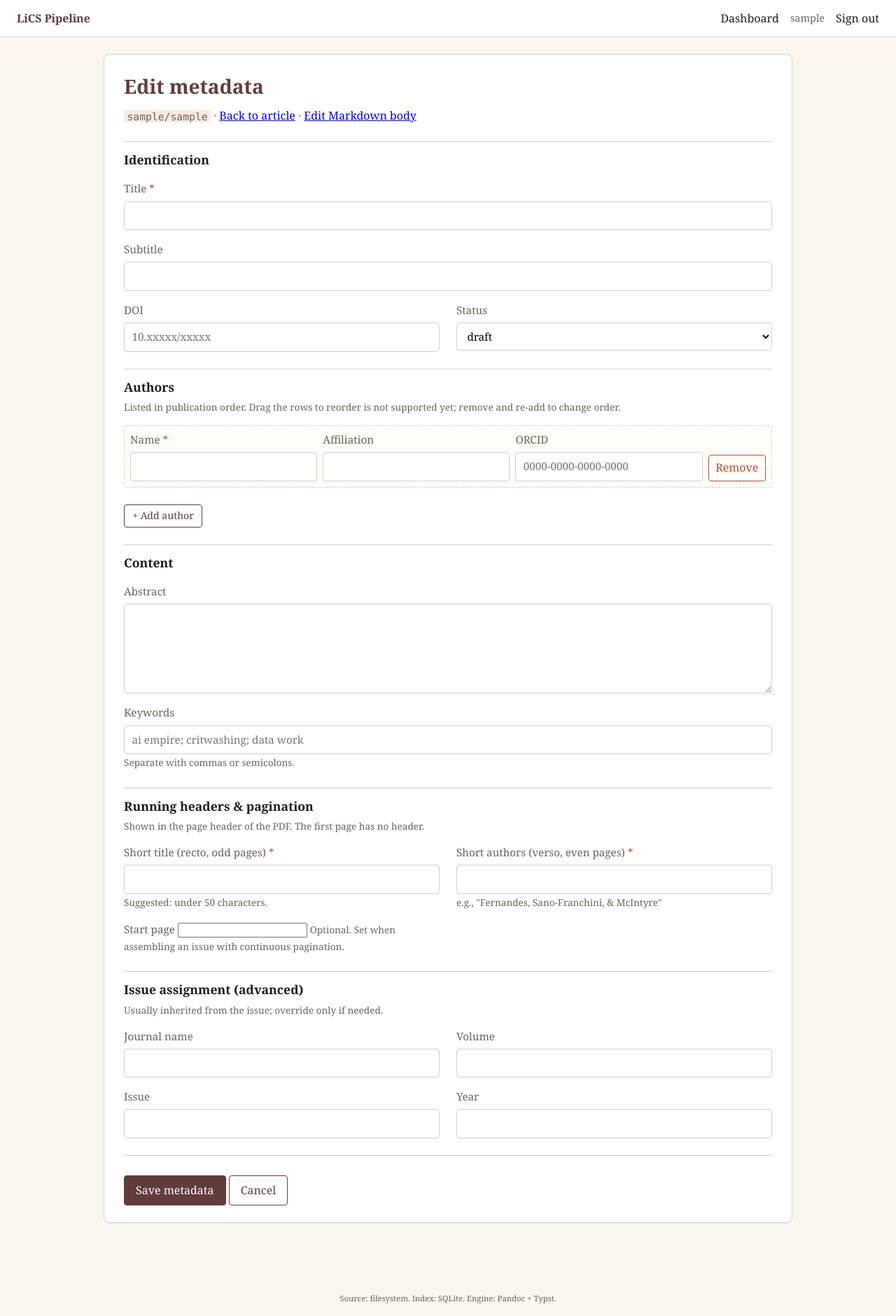
After one commit to justalewis/stylus, a Flask app: page /articles/1/metadata in a window 1280 px wide. The commit adds this page. Shown: the whole page at 70% size. Run offline with Flask 3, Linux system fonts and the light colour scheme; a user stored in the database is signed in; tables that the repository leaves empty hold one stand-in row (values such as "Sample post"); some libraries are stand-ins or nearby versions.

Commit message:
ui: dashboard upload link; form-based metadata editor
Add an Upload DOCX button next to each journal on the dashboard so
uploads are reachable in one click from the landing page.

New /articles/<id>/metadata form lets non-technical editors set title,
subtitle, DOI, status, authors (repeating rows with name / affiliation /
ORCID), abstract, keywords, short-title, short-authors, and start-page
without touching YAML. The CodeMirror Markdown editor stays available
for power users.

read_article_metadata / write_article_metadata helpers parse and
serialize the YAML front matter while preserving the body and ordering
fields canonically so files diff cleanly across saves.

Co-Authored-By: Claude Opus 4.7 (1M context) <noreply@anthropic.com>

```diff
--- a/app.py
+++ b/app.py
@@ -181,6 +181,111 @@ def register_routes(app: Flask):
             rendered_pdf=rendered_pdf,
         )
 
+    @app.route("/articles/<int:article_id>/metadata", methods=["GET", "POST"])
+    @login_required
+    def article_metadata(article_id):
+        article = db.query_one(
+            "SELECT a.*, j.slug AS journal_slug, j.name AS journal_name "
+            "FROM articles a JOIN journals j ON a.journal_id = j.id WHERE a.id = ?",
+            (article_id,),
+        )
+        if not article:
+            abort(404)
+        apath = Path(article["project_path"])
+        fm, body = conversion.read_article_metadata(apath)
+
+        if request.method == "POST":
+            updated = dict(fm)
+            for key in (
+                "title", "subtitle", "short-title", "short-authors",
+                "doi", "abstract", "status", "copyright",
+                "journal", "volume", "issue", "year",
+            ):
+                form_key = key.replace("-", "_")
+                val = request.form.get(form_key, "").strip()
+                if val:
+                    updated[key] = val
+                else:
+                    updated.pop(key, None)
+
+            page = request.form.get("start_page", "").strip()
+            if page:
+                try:
+                    updated["start-page"] = int(page)
+                except ValueError:
+                    flash("Start page must be a number.", "error")
+                    return redirect(request.url)
+            else:
+                updated.pop("start-page", None)
+
+            kw_raw = request.form.get("keywords", "").strip()
+            if kw_raw:
+                updated["keywords"] = [
+                    k.strip() for k in kw_raw.replace(";", ",").split(",") if k.strip()
+                ]
+            else:
+                updated.pop("keywords", None)
+
+            author_names = request.form.getlist("author_name")
+            author_affils = request.form.getlist("author_affiliation")
+            author_orcids = request.form.getlist("author_orcid")
+            authors: list[dict] = []
+            for i, name in enumerate(author_names):
+                name = (name or "").strip()
+                if not name:
+                    continue
+                rec: dict = {"name": name}
+                aff = (author_affils[i] if i < len(author_affils) else "").strip()
+                if aff:
+                    rec["affiliation"] = aff
+                orcid = (author_orcids[i] if i < len(author_orcids) else "").strip()
+                if orcid:
+                    rec["orcid"] = orcid
+                authors.append(rec)
+            if authors:
+                updated["author"] = authors
+            else:
+                updated.pop("author", None)
+
+            if not updated.get("title"):
+                flash("Title is required.", "error")
+                return redirect(request.url)
+            if not updated.get("short-title") or not updated.get("short-authors"):
+                flash("Short title and short authors are required for running headers.", "error")
+                return redirect(request.url)
+
+            conversion.write_article_metadata(apath, updated, body)
+            if updated.get("title") != article["title"]:
+                db.execute(
+                    "UPDATE articles SET title = ?, updated_at = CURRENT_TIMESTAMP WHERE id = ?",
+                    (updated["title"], article_id),
+                )
+            else:
+                db.execute(
+                    "UPDATE articles SET updated_at = CURRENT_TIMESTAMP WHERE id = ?",
+                    (article_id,),
+                )
+            flash("Metadata saved. Re-render to update HTML/PDF.", "success")
+            return redirect(url_for("article_home", article_id=article_id))
+
+        kw_string = ""
+        if isinstance(fm.get("keywords"), list):
+            kw_string = "; ".join(fm["keywords"])
+        elif fm.get("keywords"):
+            kw_string = str(fm["keywords"])
+
+        authors_list = fm.get("author") or []
+        if isinstance(authors_list, dict):
+            authors_list = [authors_list]
+
+        return render_template(
+            "metadata.html",
+            article=article,
+            fm=fm,
+            authors=authors_list,
+            keywords_str=kw_string,
+        )
+
     @app.route("/articles/<int:article_id>/edit", methods=["GET", "POST"])
     @login_required
     def article_edit(article_id):
--- a/static/style.css
+++ b/static/style.css
@@ -124,6 +124,8 @@ table.data tr:hover td { background: var(--accent-soft); }
 .journal-list li:last-child { border-bottom: 0; }
 .journal-list a { color: var(--fg); text-decoration: none; }
 .journal-list a:hover { color: var(--accent); }
+.journal-row { display: flex; align-items: center; justify-content: space-between; gap: 1rem; }
+.button.small { padding: 0.3rem 0.7rem; font-size: 0.88rem; }
 
 .badge {
   display: inline-block;
--- a/templates/article.html
+++ b/templates/article.html
@@ -8,7 +8,8 @@
     &middot; status: <span class="badge status-{{ article['status'] }}">{{ article['status'] }}</span>
   </p>
   <nav class="action-row">
-    <a class="button" href="{{ url_for('article_edit', article_id=article['id']) }}">Edit Markdown</a>
+    <a class="button" href="{{ url_for('article_metadata', article_id=article['id']) }}">Edit metadata</a>
+    <a class="button ghost" href="{{ url_for('article_edit', article_id=article['id']) }}">Edit Markdown</a>
     <button class="button" id="render-btn" data-href="{{ url_for('article_render', article_id=article['id']) }}">Render</button>
     {% if rendered_html %}<a class="button ghost" href="{{ url_for('serve_html', article_id=article['id']) }}" target="_blank">View HTML</a>{% endif %}
     {% if rendered_pdf %}<a class="button ghost" href="{{ url_for('serve_pdf', article_id=article['id']) }}" target="_blank">View PDF</a>{% endif %}
--- /dev/null
+++ b/templates/metadata.html
@@ -0,0 +1,170 @@
+{% extends "base.html" %}
+{% block title %}Metadata | {{ article['title'] }}{% endblock %}
+{% block head %}
+<style>
+  .field-grid { display: grid; grid-template-columns: 1fr 1fr; gap: 1rem 1.5rem; }
+  .field-grid .full { grid-column: 1 / -1; }
+  .author-row {
+    display: grid;
+    grid-template-columns: 1fr 1fr 1fr auto;
+    gap: 0.5rem;
+    align-items: end;
+    margin-bottom: 0.5rem;
+    padding: 0.5rem;
+    border: 1px dashed var(--rule);
+    border-radius: 4px;
+    background: #fffdf7;
+  }
+  .author-row .remove-btn {
+    background: transparent;
+    color: var(--warn);
+    border: 1px solid var(--warn);
+    padding: 0.35rem 0.6rem;
+  }
+  .author-row .remove-btn:hover { background: var(--warn); color: #fff; }
+  .section-divider { border-top: 1px solid var(--rule); margin: 1.5rem 0 0.75rem; padding-top: 0.75rem; }
+  .section-divider h2 { margin: 0 0 0.25rem; font-size: 1.1rem; }
+  .help-text { color: var(--muted); font-size: 0.85rem; margin-top: 0.25rem; }
+  textarea { width: 100%; min-height: 8rem; padding: 0.5rem 0.65rem; font: inherit; border: 1px solid var(--rule); border-radius: 4px; background: #fff; }
+  .required { color: var(--warn); }
+</style>
+{% endblock %}
+{% block content %}
+<section class="card">
+  <h1>Edit metadata</h1>
+  <p class="dim">
+    <code>{{ article['journal_slug'] }}/{{ article['slug'] }}</code>
+    &middot; <a href="{{ url_for('article_home', article_id=article['id']) }}">Back to article</a>
+    &middot; <a href="{{ url_for('article_edit', article_id=article['id']) }}">Edit Markdown body</a>
+  </p>
+
+  <form method="post" class="stack">
+    <div class="section-divider">
+      <h2>Identification</h2>
+    </div>
+    <div class="field-grid">
+      <label class="full">Title <span class="required">*</span>
+        <input type="text" name="title" value="{{ fm.get('title', '') }}" required />
+      </label>
+      <label class="full">Subtitle
+        <input type="text" name="subtitle" value="{{ fm.get('subtitle', '') }}" />
+      </label>
+      <label>DOI
+        <input type="text" name="doi" value="{{ fm.get('doi', '') }}" placeholder="10.xxxxx/xxxxx" />
+      </label>
+      <label>Status
+        <select name="status">
+          {% set current_status = fm.get('status', 'draft') %}
+          <option value="draft"     {% if current_status == 'draft' %}selected{% endif %}>draft</option>
+          <option value="revising"  {% if current_status == 'revising' %}selected{% endif %}>revising</option>
+          <option value="final"     {% if current_status == 'final' %}selected{% endif %}>final</option>
+          <option value="published" {% if current_status == 'published' %}selected{% endif %}>published</option>
+        </select>
+      </label>
+    </div>
+
+    <div class="section-divider">
+      <h2>Authors</h2>
+      <p class="help-text">Listed in publication order. Drag the rows to reorder is not supported yet; remove and re-add to change order.</p>
+    </div>
+    <div id="authors-list">
+      {% if authors %}
+        {% for a in authors %}
+        <div class="author-row">
+          <label>Name <span class="required">*</span>
+            <input type="text" name="author_name" value="{{ a.name if a is mapping else a }}" required />
+          </label>
+          <label>Affiliation
+            <input type="text" name="author_affiliation" value="{{ a.affiliation if a is mapping and a.affiliation else '' }}" />
+          </label>
+          <label>ORCID
+            <input type="text" name="author_orcid" value="{{ a.orcid if a is mapping and a.orcid else '' }}" placeholder="0000-0000-0000-0000" />
+          </label>
+          <button type="button" class="remove-btn" onclick="this.closest('.author-row').remove()">Remove</button>
+        </div>
+        {% endfor %}
+      {% else %}
+        <div class="author-row">
+          <label>Name <span class="required">*</span><input type="text" name="author_name" required /></label>
+          <label>Affiliation<input type="text" name="author_affiliation" /></label>
+          <label>ORCID<input type="text" name="author_orcid" placeholder="0000-0000-0000-0000" /></label>
+          <button type="button" class="remove-btn" onclick="this.closest('.author-row').remove()">Remove</button>
+        </div>
+      {% endif %}
+    </div>
+    <button type="button" class="button ghost small" id="add-author-btn">+ Add author</button>
+
+    <div class="section-divider">
+      <h2>Content</h2>
+    </div>
+    <label class="full">Abstract
+      <textarea name="abstract">{{ fm.get('abstract', '') }}</textarea>
+    </label>
+    <label>Keywords
+      <input type="text" name="keywords" value="{{ keywords_str }}" placeholder="ai empire; critwashing; data work" />
+      <span class="help-text">Separate with commas or semicolons.</span>
+    </label>
+
+    <div class="section-divider">
+      <h2>Running headers &amp; pagination</h2>
+      <p class="help-text">Shown in the page header of the PDF. The first page has no header.</p>
+    </div>
+    <div class="field-grid">
+      <label>Short title (recto, odd pages) <span class="required">*</span>
+        <input type="text" name="short_title" value="{{ fm.get('short-title', '') }}" required />
+        <span class="help-text">Suggested: under 50 characters.</span>
+      </label>
+      <label>Short authors (verso, even pages) <span class="required">*</span>
+        <input type="text" name="short_authors" value="{{ fm.get('short-authors', '') }}" required />
+        <span class="help-text">e.g., "Fernandes, Sano-Franchini, &amp; McIntyre"</span>
+      </label>
+      <label>Start page
+        <input type="number" name="start_page" value="{{ fm.get('start-page', '') }}" min="1" />
+        <span class="help-text">Optional. Set when assembling an issue with continuous pagination.</span>
+      </label>
+    </div>
+
+    <div class="section-divider">
+      <h2>Issue assignment (advanced)</h2>
+      <p class="help-text">Usually inherited from the issue; override only if needed.</p>
+    </div>
+    <div class="field-grid">
+      <label>Journal name
+        <input type="text" name="journal" value="{{ fm.get('journal', '') }}" />
+      </label>
+      <label>Volume
+        <input type="text" name="volume" value="{{ fm.get('volume', '') }}" />
+      </label>
+      <label>Issue
+        <input type="text" name="issue" value="{{ fm.get('issue', '') }}" />
+      </label>
+      <label>Year
+        <input type="text" name="year" value="{{ fm.get('year', '') }}" />
+      </label>
+    </div>
+
+    <div class="section-divider"></div>
+    <div>
+      <button type="submit">Save metadata</button>
+      <a class="button ghost" href="{{ url_for('article_home', article_id=article['id']) }}">Cancel</a>
+    </div>
+  </form>
+</section>
+
+<template id="author-row-template">
+  <div class="author-row">
+    <label>Name <span class="required">*</span><input type="text" name="author_name" required /></label>
+    <label>Affiliation<input type="text" name="author_affiliation" /></label>
+    <label>ORCID<input type="text" name="author_orcid" placeholder="0000-0000-0000-0000" /></label>
+    <button type="button" class="remove-btn" onclick="this.closest('.author-row').remove()">Remove</button>
+  </div>
+</template>
+
+<script>
+  document.getElementById('add-author-btn').addEventListener('click', () => {
+    const tpl = document.getElementById('author-row-template');
+    const clone = tpl.content.cloneNode(true);
+    document.getElementById('authors-list').appendChild(clone);
+  });
+</script>
+{% endblock %}
```
Also changed, not shown: conversion.py (+74 -0 lines), templates/dashboard.html (+6 -3 lines).
